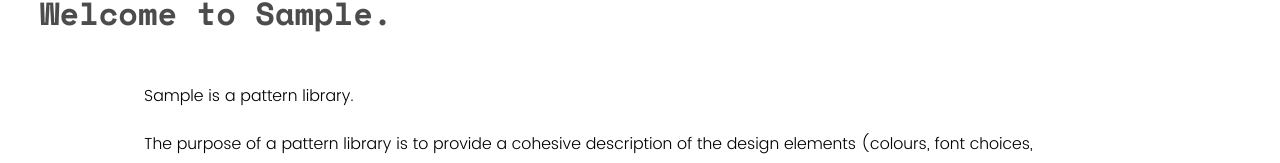
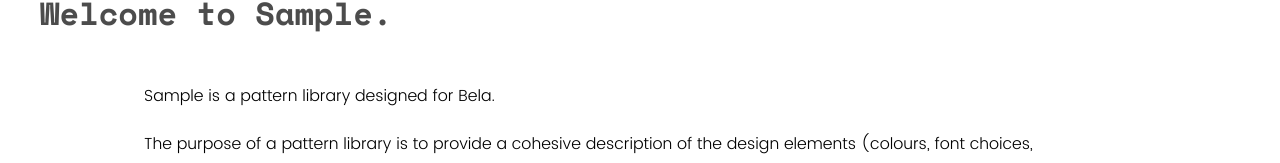
Before and after one commit to mat-intersections/bela_sample, a plain HTML site: page index.html in a window 1280 px wide. Shown: the part 116-279 px from the top of the page. Drawn offline with Linux system fonts and the light colour scheme.

Commit message:
Text adjustment

```diff
--- a/index.html
+++ b/index.html
@@ -15,7 +15,7 @@
 	<section>
 		<div class="intro">
 		<h1>Welcome to Sample.</h1>
-		<p>Sample is a pattern library.</p>
+		<p>Sample is a pattern library designed for Bela.</p>
 		<p>The purpose of a pattern library is to provide a cohesive description of the design elements (colours, font choices, appearance, etc) for an application or brand. Sample is the pattern library for the Bela browser-based IDE and web properties. It describes all current design rules, but will extend into all areas of the Bela brand (print and virtual).</p>
 
 		<p>A pattern library is never finished, and Sample is intended to continuously evolve. As we add features or formalise their use, they will be added to this document.</p>
```
